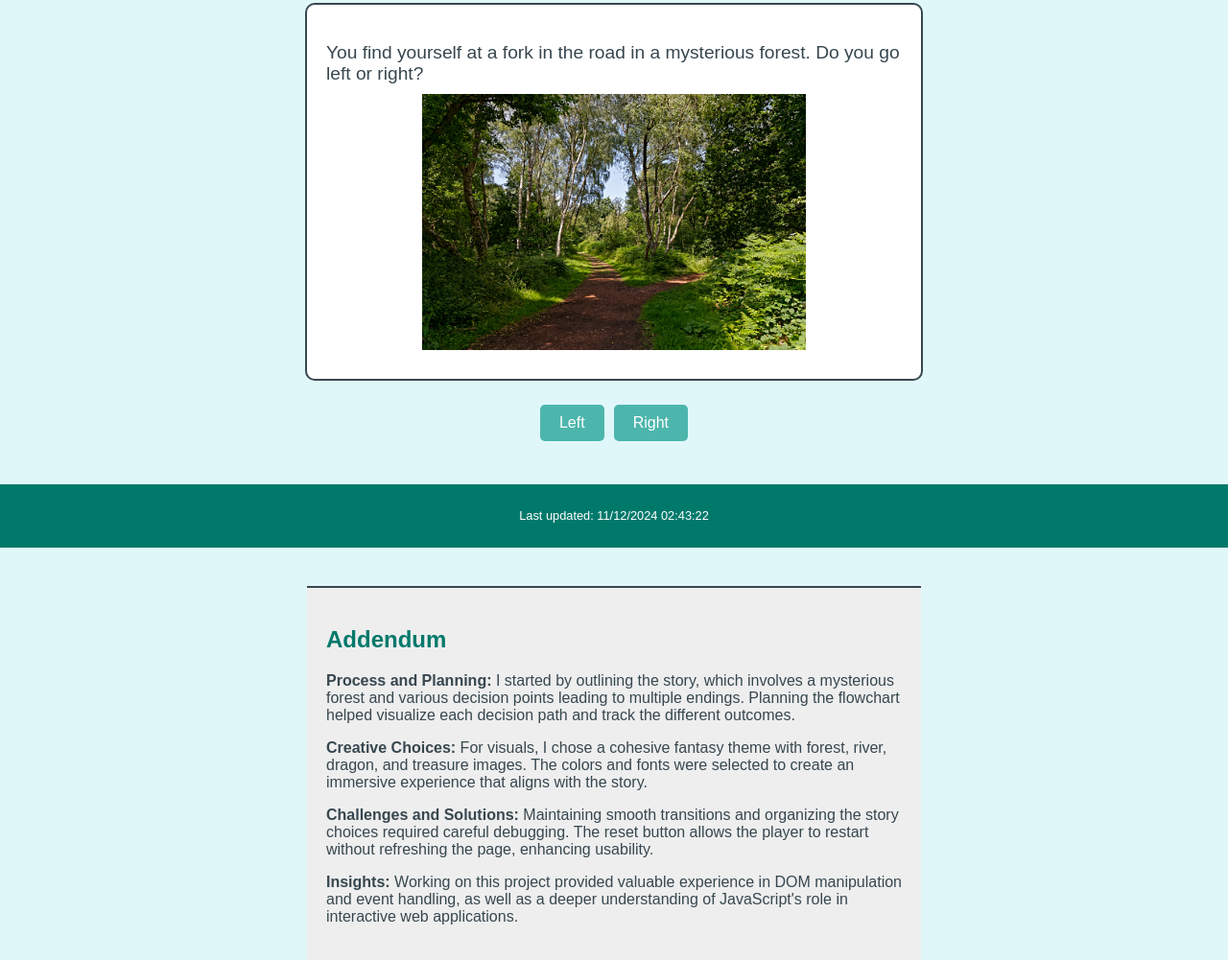
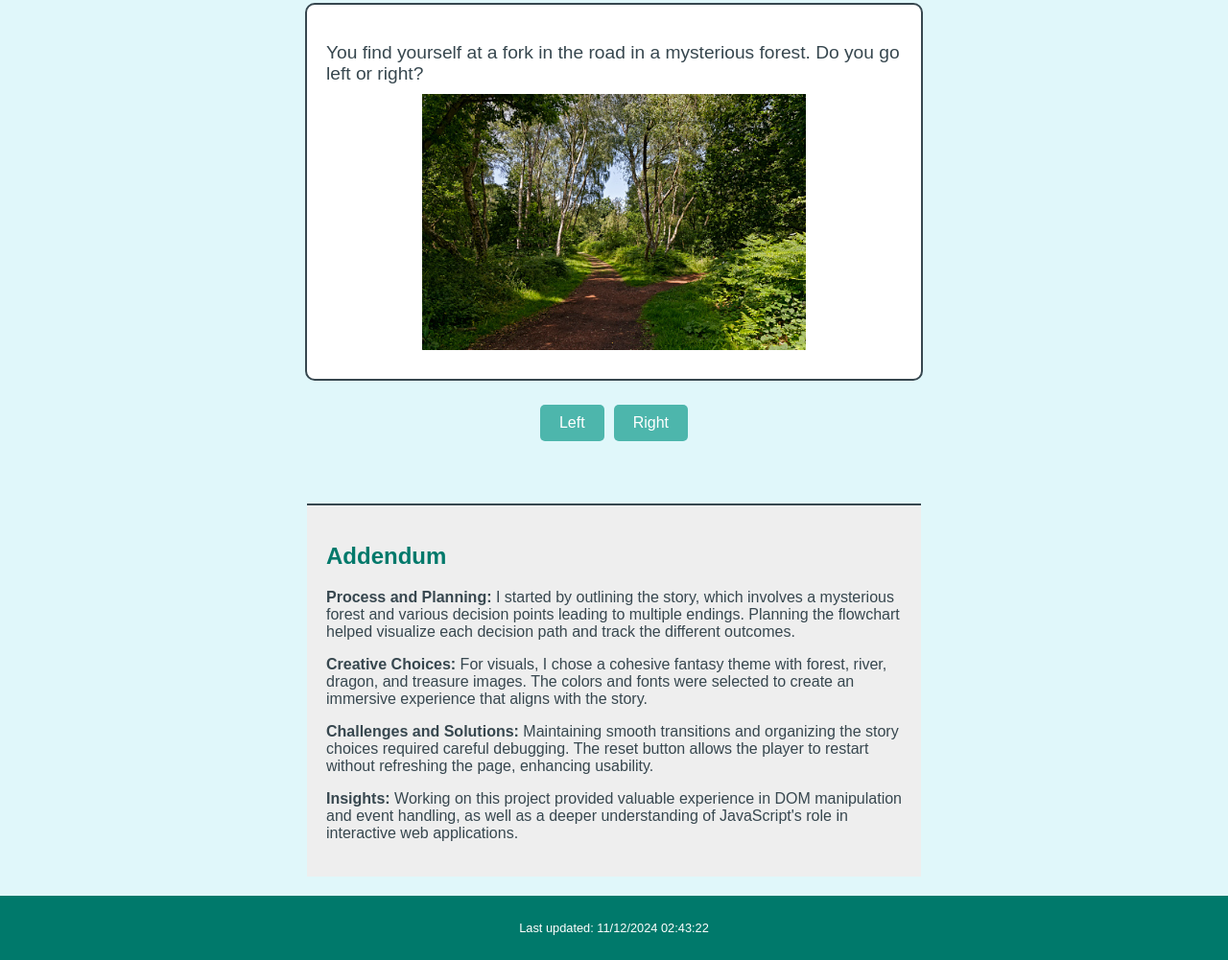
Before and after one commit to Killerpro333/ITC505, a plain HTML site: page mid-term-project/index.html in a window 1280 px wide. Shown: the part 102-1103 px from the top of the page at 96% size. Drawn offline with Linux system fonts and the light colour scheme.

Commit message:
Update index.html

```diff
--- a/mid-term-project/index.html
+++ b/mid-term-project/index.html
@@ -13,16 +13,12 @@
 
     <main>
         <section id="story-section">
-            <p id="story-text"></p>
+            <p id="story-text">You wake up in a strange room. What do you do?</p>
             <img id="story-image" src="" alt="Story Image">
         </section>
         <section id="choices"></section>
         <button id="reset-button" onclick="startGame()">Restart Game</button>
     </main>
-
-    <footer>
-        <p>Last updated: <span id="lastModified"></span></p>
-    </footer>
 
     <section id="addendum">
         <h2>Addendum</h2>
@@ -32,10 +28,14 @@
         <p><strong>Insights:</strong> Working on this project provided valuable experience in DOM manipulation and event handling, as well as a deeper understanding of JavaScript's role in interactive web applications.</p>
     </section>
 
+    <footer>
+        <p>Last updated: <span id="lastModified"></span></p>
+    </footer>
+
     <script src="script.js"></script>
     <script>
-        var x = document.lastModified;
-        document.getElementById('lastModified').textContent = x;
+        // Set the "Last updated" date in the footer
+        document.getElementById('lastModified').textContent = document.lastModified;
     </script>
 </body>
 </html>
```
